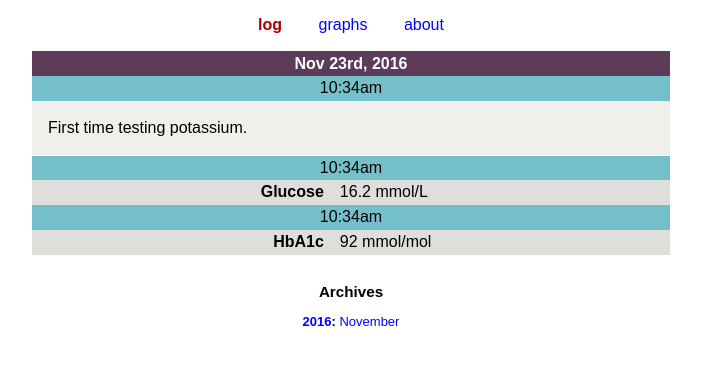
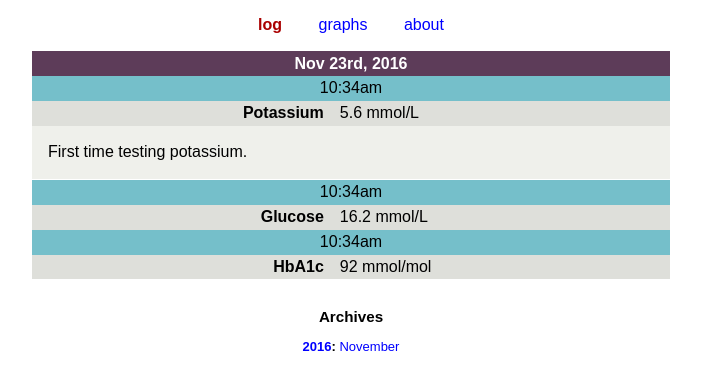
Before and after one commit to stut/stuart.life, a Jekyll site: the page built from src/index.html, in a window 1280 px wide. Shown: the top 390 px of the page, without its empty margins (289-990 px from the left). Built offline with Jekyll 4.4.1, drawn with Linux system fonts in a browser that asks for light colours; some web fonts are replaced.

Commit message:
Added Potassium to the posts template.

```diff
--- a/src/_includes/posts.html
+++ b/src/_includes/posts.html
@@ -37,6 +37,10 @@
 		{% capture bolus %}{{ post.bolus }} unit{% if post.bolus != 1 %}s{% endif %}{% endcapture %}
 		{% include measurement.html field='Bolus' value=bolus %}
 	{% endif %}
+	{% if post.potassium %}
+		{% capture potassium %}{{ post.potassium }} mmol/L{% endcapture %}
+		{% include measurement.html field='Potassium' value=potassium %}
+	{% endif %}
 	{% if post.hba1c %}
 		{% capture hba1c %}{{ post.hba1c }} mmol/mol{% endcapture %}
 		{% include measurement.html field='HbA1c' value=hba1c %}
```
